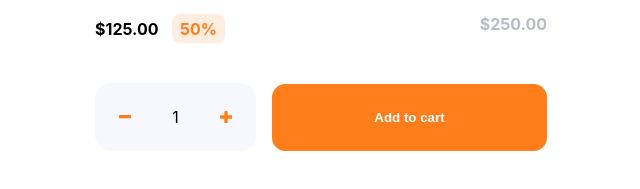
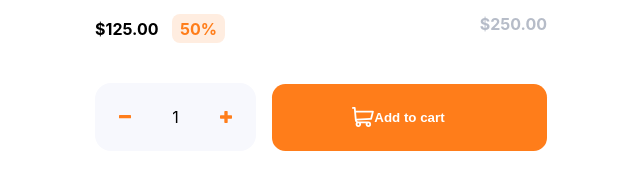
Before and after one commit to szczepanieceryk/Frontend-Mentor-E-commerce-product-page-solution, a React (Create React App) app: page / in a window 1280 px wide. Shown: the part 395-584 px from the top of the page, without its empty margins (319-959 px from the left). Built offline with nearby package versions, Linux system fonts and the light colour scheme.

Commit message:
add cart icon to button

```diff
--- a/src/components/ButtonComponent.js
+++ b/src/components/ButtonComponent.js
@@ -1,6 +1,8 @@
-const ButtonComponent = ({ text, styleProps }) => {
+const ButtonComponent = ({ text, styleProps, btnIcon }) => {
   return (
     <div className="button-component-wrapper">
+      <img src={btnIcon} alt="" className="btn-icon" />
+
       <button className={`btn bold ${styleProps}`}>{text}</button>
     </div>
   );
--- a/src/components/ProductInfoComponent.js
+++ b/src/components/ProductInfoComponent.js
@@ -2,6 +2,7 @@ import "../styles/components/_productInfoComponent.scss";
 import "../styles/components/_buttons.scss";
 import minusIcon from "../images/icon-minus.svg";
 import plusIcon from "../images/icon-plus.svg";
+import cartIcon from "../images/icon-cart.svg";
 import ButtonComponent from "./ButtonComponent";
 
 const ProductInfoComponent = ({
@@ -58,7 +59,11 @@ const ProductInfoComponent = ({
             onClick={updateCartProductQuantity}
           />
         </div>
-        <ButtonComponent text="Add to cart" styleProps="bgOrange cart" />
+        <ButtonComponent
+          text="Add to cart"
+          styleProps="bgOrange cart"
+          btnIcon={cartIcon}
+        />
       </div>
     </div>
   );
--- a/src/styles/abstracts/variables/_colors.scss
+++ b/src/styles/abstracts/variables/_colors.scss
@@ -7,5 +7,5 @@ $very-dark-blue: hsl(220, 13%, 13%);
 $dark-grayish-blue: hsl(219, 9%, 45%);
 $grayish-blue: hsl(220, 14%, 75%);
 $light-grayish-blue: hsl(223, 64%, 98%);
-$white: hsl(0, 0%, 100%);
+$white: rgb(255, 255, 255);
 $opacity-black: hsl(0, 0%, 0%);
--- a/src/styles/components/_buttons.scss
+++ b/src/styles/components/_buttons.scss
@@ -1,4 +1,6 @@
 @use "../../styles/abstracts/variables/colors";
+.button-component-wrapper {
+  position: relative;
   .btn {
     margin: 1em auto;
     padding: 1.5em;
@@ -13,7 +15,10 @@
     &:hover {
       opacity: 0.6;
     }
-  //   &.cart {
-  //     box-shadow: 0px 10px 20px colors.$orange;
-  //   }
   }
+  .btn-icon {
+    top: 2.3em;
+    left: 5em;
+    position: absolute;
+  }
+}
```
Also changed, not shown: src/images/icon-cart.svg. Lines whose indentation alone changed are shown as unchanged.
